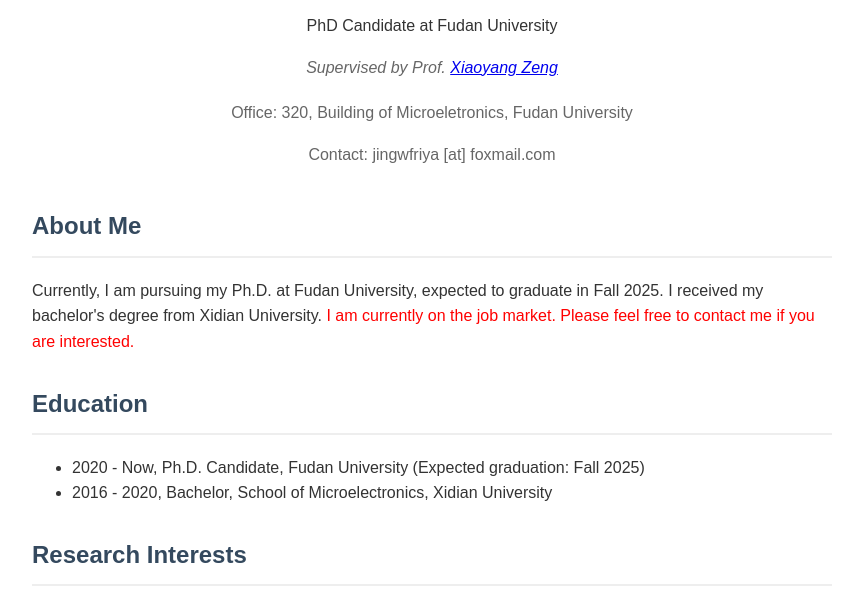
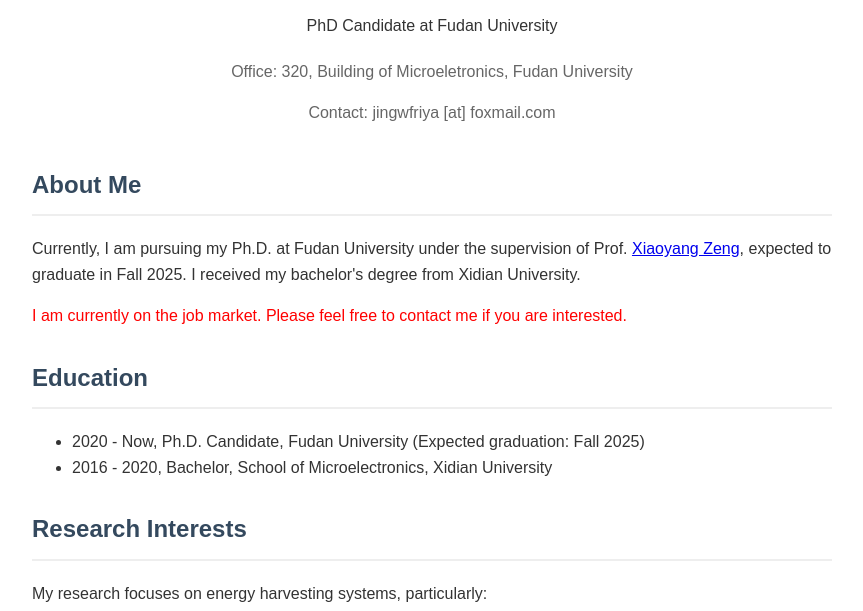
Before and after one commit to friyawang/friyawang.github.io, a plain HTML site: page index.html in a window 1280 px wide. Shown: the part 117-728 px from the top of the page, without its empty margins (208-1071 px from the left). Drawn offline with Linux system fonts and the light colour scheme.

Commit message:
update pub

```diff
--- a/index.html
+++ b/index.html
@@ -43,6 +43,7 @@
             justify-content: center;
             align-items: center;
             gap: 10px;
+            color: #000;
         }
         .chinese-name {
             font-size: 1.5em;
@@ -62,18 +63,18 @@
             <span class="chinese-name">（王静）</span>
         </div>
         <p>PhD Candidate at Fudan University</p>
-        <p class="supervisor-info">Supervised by Prof. <a href="https://sme.fudan.edu.cn/60/76/c31158a352374/page.htm">Xiaoyang Zeng</a></p>
         <div class="contact-info">
             <p>Office: 320, Building of Microeletronics, Fudan University</p>
             <p>Contact: jingwfriya [at] foxmail.com</p>
         </div>
     </div>
 
-
     <h2>About Me</h2>
     <p>
-        Currently, I am pursuing my Ph.D. at Fudan University, expected to graduate in Fall 2025.
+        Currently, I am pursuing my Ph.D. at Fudan University under the supervision of Prof. <a href="https://sme.fudan.edu.cn/60/76/c31158a352374/page.htm">Xiaoyang Zeng</a>, expected to graduate in Fall 2025.
         I received my bachelor's degree from Xidian University.
+    </p>
+    <p>
         <span style="color: red">I am currently on the job market. Please feel free to contact me if you are interested.</span>
     </p>
 
```
